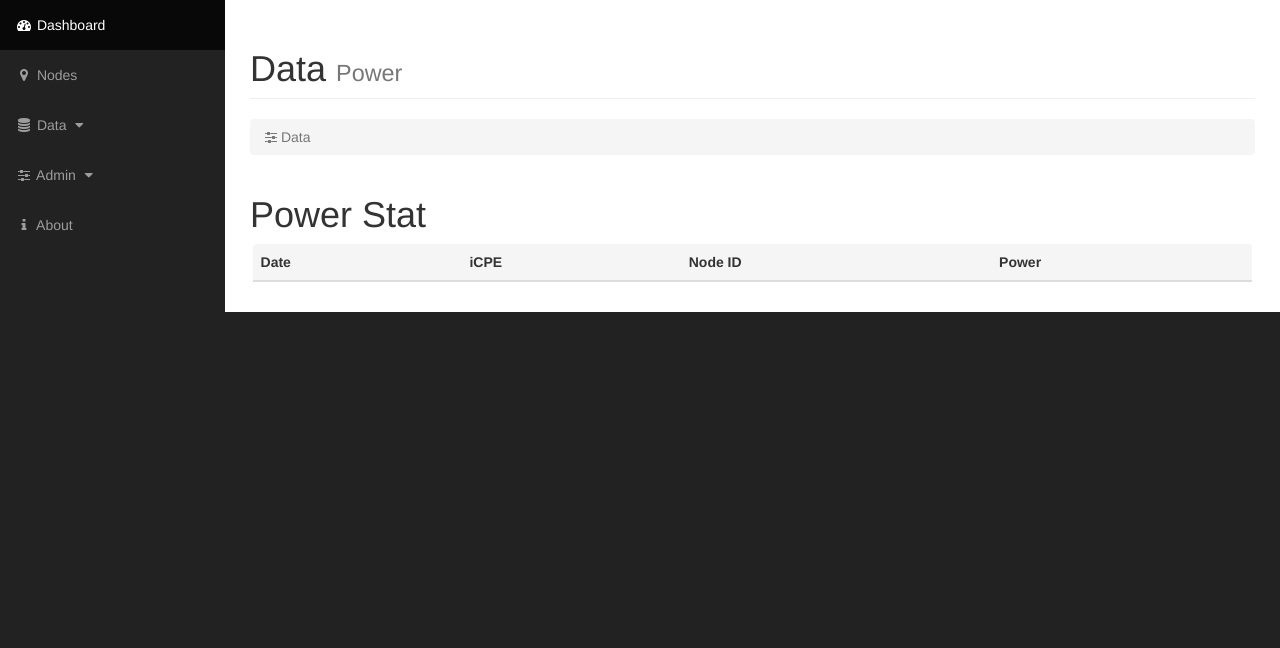
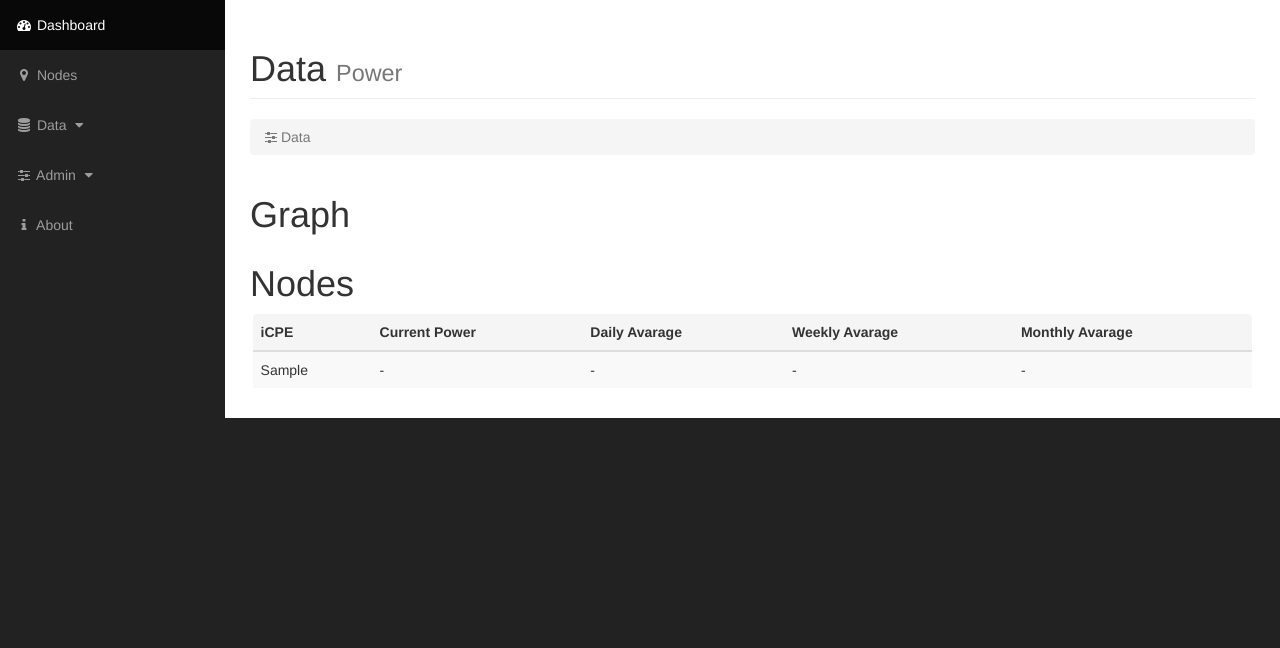
Before and after one commit to lhjnilsson/NodeDefender, a Flask app: page /data/power in a window 1280 px wide. Shown: the part 51-699 px from the top of the page. Run offline with Flask 2, Linux system fonts and the light colour scheme; tables that the repository leaves empty hold one stand-in row (values such as "Sample post"); lists and menus that the app fills with data are empty; parts of the project's set-up code (start-up, migrations or seed data) failed here and were passed over; some libraries are stand-ins or nearby versions.

Commit message:
started structure on data- secion to show heat and power info

```diff
--- a/NodeDefender/templates/data/power.html
+++ b/NodeDefender/templates/data/power.html
@@ -12,42 +12,53 @@
        </ol>
     </div>
 </div>
+<div class="row">
+	<div class="col-lg-12">
+		<h1>Graph</h1>
 
+	</div>
+</div>
 
 <div class="row">
-    <div class="col-lg-12">
-			<h1>Power Stat</h1>
+		<div class="col-lg-12">
+			<h1>Nodes</h1>
 				<div class="box" style="padding: 0;">
 					<table class="table table-striped">
 						<thead>
 							<tr>
-								<th>Date</th>
 								<th>iCPE</th>
-								<th>Node ID</th>
-								<th>Power</th>
+								<th>Current Power</th>
+								<th>Daily Avarage</th>
+								<th>Weekly Avarage</th>
+								<th>Monthly Avarage</th>
 							</tr>
 						</thead>
 						<tbody>
-					{% for stat in stats %}
+					{% for iCPE in icpes %}
+					<a href="#">
 					<tr>
 						<td>
-							{{ stat.date }}
+							{{ iCPE.alias }}
 						</td>
 						<td>
-							{{ stat.parent.alias }}
+							-
 						</td>
 						<td>
-							{{ stat.nodeid }}
+							-
 						</td>
 						<td>
-							{{ stat.power }}
+							-
+						</td>
+						<td>
+							-
 						</td>
 					</tr>
+					</a>
 					{% endfor %}
 					</tbody>
 				</table>
 		</div>
-    </div>
+	</div>
 </div>
 
 {% endblock %}
```
Also changed, not shown: NodeDefender/templates/data/heaticpe.html (added, +17 -0 lines), NodeDefender/templates/data/heaticpenode.html (added, +16 -0 lines), NodeDefender/templates/data/powericpe.html (added, +22 -0 lines), NodeDefender/templates/data/powericpenode.html (added, +22 -0 lines).
